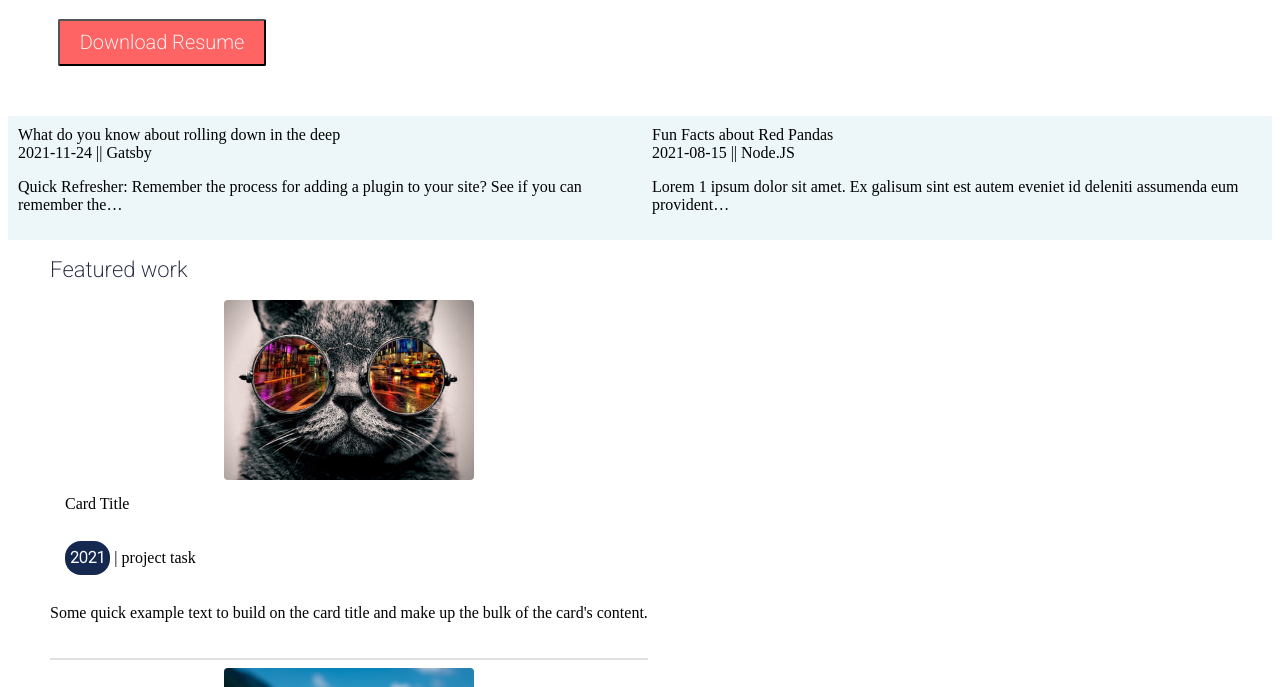
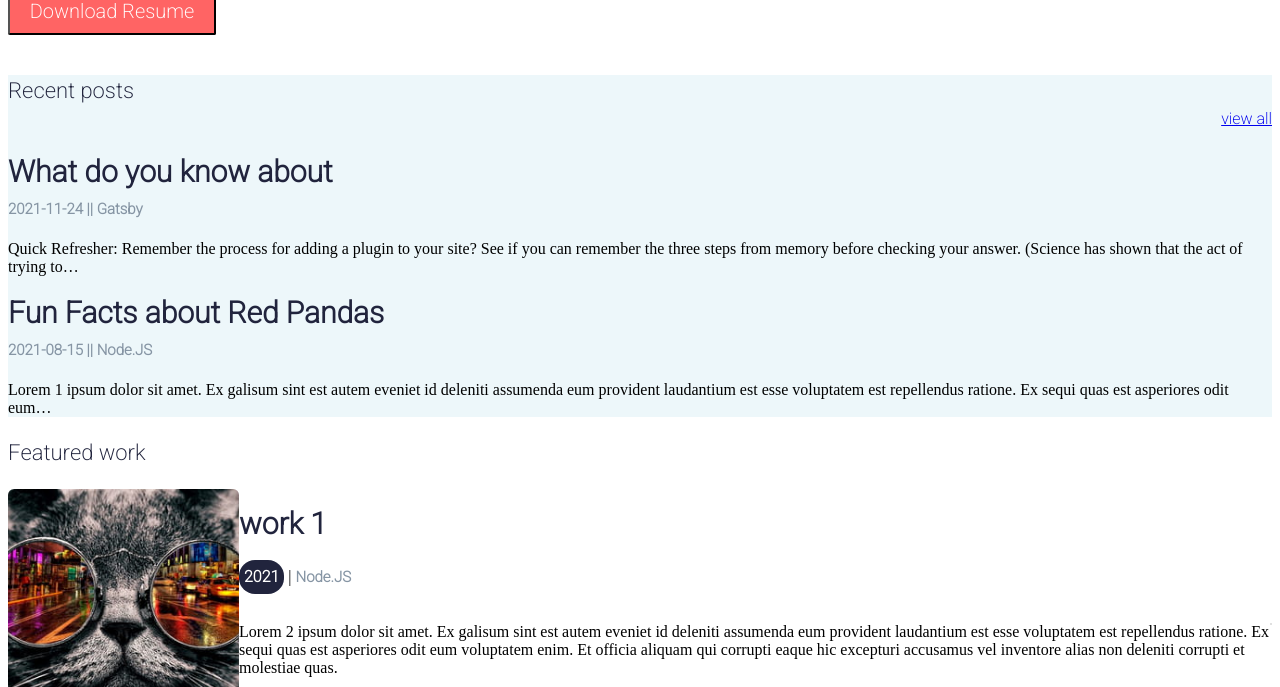
Before and after one commit to Sabri0o/Portfolio-Gatsby, a Gatsby site: page / in a window 1280 px wide. Shown: the part 691-1378 px from the top of the page. Built offline with nearby package versions, Linux system fonts and the light colour scheme; Gatsby itself is replaced by a stand-in of ours.

Commit message:
styling home adding external links download button

```diff
--- a/blog/my-second-post.mdx
+++ b/blog/my-second-post.mdx
@@ -1,5 +1,5 @@
 ---
-title: "What do you know about rolling down in the deep"
+title: "What do you know about"
 date: "2021-11-24"
 topic: "Gatsby"
 
--- a/featuredWorks/work-1/index.mdx
+++ b/featuredWorks/work-1/index.mdx
@@ -1,9 +1,14 @@
 ---
-title: "work 2"
+title: "work 1"
 date: "2021-08-15"
 topic: "Node.JS"
 work_image: "./imgCard.png"
-
+github : "https://github.com/Sabri0o"
+workUrl : "https://github.com/Sabri0o"
+description : "Lorem 2 ipsum dolor sit amet. Ex galisum sint est autem eveniet id
+deleniti assumenda eum provident laudantium est esse voluptatem est
+repellendus ratione. Ex sequi quas est asperiores odit eum
+voluptatem enim. Et officia aliquam qui corrupti eaque hic excepturi
+accusamus vel inventore alias non deleniti corrupti et molestiae
+quas."
 ---
-
-Lorem 1 ipsum dolor sit amet. Ex galisum sint est autem eveniet id
--- a/featuredWorks/work-2/index.mdx
+++ b/featuredWorks/work-2/index.mdx
@@ -1,8 +1,14 @@
 ---
-title: "work 1"
+title: "work 2"
 date: "2021-08-15"
-topic: "Node.JS"
+topic: "Node.JS, Gatsby"
 work_image: "./photo-work2.jpg"
+github : "https://github.com/Sabri0o"
+workUrl : "https://github.com/Sabri0o"
+description : "Lorem 2 ipsum dolor sit amet. Ex galisum sint est autem eveniet id
+deleniti assumenda eum provident laudantium est esse voluptatem est
+accusamus vel inventore alias non deleniti corrupti et molestiae
+voluptatem enim. Et officia aliquam qui corrupti eaque hic excepturi
+accusamus vel inventore alias non deleniti corrupti et molestiae
+quas."
 ---
-
-Lorem 1 ipsum dolor sit amet. Ex galisum sint est autem eveniet id
--- a/featuredWorks/work-3/index.mdx
+++ b/featuredWorks/work-3/index.mdx
@@ -1,9 +1,12 @@
 ---
-title: "work 1"
+title: "work 3"
 date: "2019-08-15"
-topic: "Node.JS"
+topic: "Node.JS, React.JS"
 work_image: "./photo3.jpg"
-
+github : "https://github.com/Sabri0o"
+workUrl : "https://github.com/Sabri0o"
+description : "Lorem 1 ipsum dolor sit amet. Ex galisum sint est autem eveniet id Lorem 1 ipsum dolor sit amet. Ex galisum sint est autem eveniet id
+Lorem 1 ipsum dolor sit amet. Ex galisum sint est autem eveniet id
+Lorem 1 ipsum dolor sit amet. Ex galisum sint est autem eveniet id
+"
 ---
-
-Lorem 1 ipsum dolor sit amet. Ex galisum sint est autem eveniet id
--- a/featuredWorks/work-4/index.mdx
+++ b/featuredWorks/work-4/index.mdx
@@ -1,8 +1,9 @@
 ---
-title: "work 1"
+title: "work 4"
 date: "2018-08-15"
-topic: "Node.JS"
+topic: "Node.JS, React.JS"
 work_image: "./images.jpg"
+github : "https://github.com/Sabri0o"
+workUrl : "https://github.com/Sabri0o"
+description : "Lorem 1 ipsum dolor sit amet. Ex galisum sint est autem eveniet id"
 ---
-
-Lorem 1 ipsum dolor sit amet. Ex galisum sint est autem eveniet id
--- a/src/components/layout.js
+++ b/src/components/layout.js
@@ -46,10 +46,7 @@ const Layout = ({ pageTitle, children }) => {
           </li>
         </ul>
       </nav>
-      <main>
-        <h1>{pageTitle}</h1>
-        {children}
-      </main>
+      <div>{children}</div>
       <footer className={footerStyle}>
         <div>
           <div className={social_logos}>
--- a/src/pages/index.js
+++ b/src/pages/index.js
@@ -1,86 +1,101 @@
 import React from "react";
 import Layout from "../components/layout";
-import { Col, Card, Row } from "react-bootstrap";
+import { Col, Card, Row, Container } from "react-bootstrap";
 import Info from "./info";
 import { Link, graphql } from "gatsby";
 import { GatsbyImage, getImage } from "gatsby-plugin-image";
+import { FontAwesomeIcon } from "@fortawesome/react-fontawesome";
+import { faGithub } from "@fortawesome/free-brands-svg-icons";
+import { faLink } from "@fortawesome/free-solid-svg-icons";
 
-// const containerStyle = {
-//   display: "flex",
-//   justifyContent: "center",
-//   padding: "30px",
-// };
+const recentPostStyle = {
+  fontFamily: "Heebo",
+  fontStyle: "normal",
+  fontWeight: "normal",
+  fontSize: "22px",
+  color: "#21243D",
+  justifyContent: "flex-start",
+};
 
-// const recentPostStyle = {
-//   fontFamily: "Heebo",
-//   fontStyle: "normal",
-//   fontWeight: "normal",
-//   fontSize: "22px",
-//   color: "#21243D",
-// };
-
-// const viewAll = {
-//   display: "flex",
-//   justifyContent: "flex-end",
-//   fontFamily: "Heebo",
-//   fontStyle: "normal",
-//   fontWeight: "normal",
-//   fontSize: "16px",
-//   color: "#00A8CC",
-// };
-
-// const cardStyle = {
-//   Radius: "4px",
-// };
-// const center = {
-//   display: "flex",
-//   justifyContent: "center",
-//   alignItems: "center",
-// };
+const viewAll = {
+  display: "flex",
+  justifyContent: "flex-end",
+  fontFamily: "Heebo",
+  fontStyle: "normal",
+  fontWeight: "normal",
+  fontSize: "16px",
+  color: "#00A8CC",
+};
 
 const featuredWork = {
   fontFamily: "Heebo",
   fontStyle: "normal",
   fontWeight: "normal",
   fontSize: "22px",
-  lineHeight: "60px",
   color: "#21243D",
+  justifyContent: "flex-start",
+};
+
+const postCardStyle = {
+  Radius: "4px",
+};
+
+const postCardHeader = {
+  marginTop: "20px",
+  marginBottom: "20px",
+};
+
+const postCardRow = {
+  marginBottom: "20px",
 };
 
 const imageStyle = {
-  width: "250px",
-  height: "180px",
-  borderRadius: "4px",
+  width: "100%",
+  height: "250px",
+  borderRadius: "6px",
 };
 
-const containerStyle = {
+const workCardRow = {
   display: "flex",
+  alignItems: "center",
+};
+
+const workImage = {
+  display: "flex",
+  alignItems: "center",
   justifyContent: "center",
 };
 
-// const center = {
-//   display: "flex",
-//   justifyContent: "center",
-//   alignItems: "center",
-//   marginTop: "10px",
-// };
-
-const spacing = {
-  margin: "15px",
-};
-
 const dateStyle = {
-  width: "70",
+  width: "40",
   height: "20",
-  background: "#142850",
+  background: "#21243D",
   borderRadius: "16px",
   fontFamily: "Heebo",
   fontStyle: "normal",
   fontWeight: "900",
-  fontSize: "18",
+  fontSize: "16",
   lineHeight: "60px",
   color: "#FFFFFF",
   padding: "5px",
+};
+
+const title = {
+  fontFamily: "Heebo",
+  fontStyle: "normal",
+  fontWeight: "bold",
+  fontSize: "30px",
+  lineHeight: "44px",
+  color: "#21243D",
+};
+
+const topic = {
+  fontFamily: "Heebo",
+  fontStyle: "normal",
+  fontWeight: "bold",
+  fontSize: "15px",
+  lineHeight: "29px",
+  color: "#8695A4",
 };
 
 export default function Home({ data }) {
@@ -91,37 +106,31 @@ export default function Home({ data }) {
     .filter((data) => data.parent.sourceInstanceName === "featuredWorks")
     .slice(0, 3);
 
-  console.log(data);
   return (
     <Layout>
       <Info />
-      <div style={{ backgroundColor: "#EDF7FA", width: "auto" }}>
-        <div style={containerStyle}>
-          {/* <div
-            style={{
-              display: "flex",
-              alignContent: "center",
-              height: "40px",
-            }}
-          >
-            <span style={recentPostStyle}>Recent posts</span>
-          </div>
-          <div style={{ padding: "5px", height: "40px" }}>
-            <Link to="/blog" style={viewAll}>
-              view all
-            </Link>
-          </div> */}
-
+      <div style={{ backgroundColor: "#EDF7FA" }}>
+        <Container style={{ marginTop: "20px" }}>
+          <Row>
+            <Row style={postCardHeader}>
+              <Col style={recentPostStyle}>Recent posts</Col>
+              <Col style={viewAll}>
+                <Link to="/blog">view all</Link>
+              </Col>
+            </Row>
+            <Row style={postCardRow}>
               {posts.map((post) => (
-            <Col key={post.slug} style={{ padding: "10px" }}>
+                <Col key={post.slug}>
                   <Link
                     to={`/blog/${post.slug}`}
                     style={{ color: "inherit", textDecoration: "none" }}
                   >
-                <Card>
+                    <Card style={postCardStyle}>
                       <Card.Body>
-                    <Card.Title>{post.frontmatter.title} </Card.Title>
-                    <Card.Subtitle>
+                        <Card.Title style={title}>
+                          {post.frontmatter.title}{" "}
+                        </Card.Title>
+                        <Card.Subtitle style={topic}>
                           {post.frontmatter.date} || {post.frontmatter.topic}
                         </Card.Subtitle>
                         <Card.Text>{post.excerpt}</Card.Text>
@@ -130,61 +139,64 @@ export default function Home({ data }) {
                   </Link>
                 </Col>
               ))}
+            </Row>
+          </Row>
+        </Container>
       </div>
-      </div>
-      <div
-        style={{
-          display: "flex",
-          alignContent: "center",
-          marginLeft: "42px",
-        }}
-      >
+      <Container style={{ marginTop: "20px" }}>
+        <Row>
           <span style={featuredWork}> Featured work</span>
-      </div>
+        </Row>
+      </Container>
 
       {works.map((work) => {
         let image = getImage(work.frontmatter.work_image);
         return (
-          <div
-            style={{
-              display: "flex",
-              alignContent: "center",
-              marginLeft: "42px",
-            }}
-          >
-            <Row>
-              <Col md={4} style={containerStyle}>
-                {/* <Image style={imageStyle} src={img} /> */}
-                {/* <StaticImage
-                  alt="My profile photo"
-                  src="../images/imgCard.png"
-                  style={imageStyle}
-                /> */}
-                <GatsbyImage
-                  style={imageStyle}
-                  image={image}
-                  // alt={data.mdx.frontmatter.hero_image_alt}
+          <Container key={work.slug} style={{ marginTop: "20px" }}>
+            <Row style={workCardRow}>
+              <Col md={4} style={workImage}>
+                <GatsbyImage style={imageStyle} image={image} alt="" />
+              </Col>
+              <Col md={8}>
+                <Card.Body>
+                  <Card.Title style={title}>
+                    {work.frontmatter.title}
+                  </Card.Title>
+                  <Card.Subtitle>
+                    {
+                      <span style={dateStyle}>
+                        {work.frontmatter.date.split("-")[0]}
+                      </span>
+                    }
+                    {` | `}
+                    <span style={topic}>{work.frontmatter.topic}</span>
+                  </Card.Subtitle>
+                  <Card.Text>{work.frontmatter.description}</Card.Text>
+                  <Card.Subtitle>
+                    {" "}
+                    <a href={work.frontmatter.github} target="_blank"  rel="noreferrer" >
+                      <FontAwesomeIcon
+                        icon={faGithub}
+                        size="2x"
+                        style={{ color: "#21243D" }}
                       />
-              </Col>
-              <Col md={8} style={containerStyle}>
-                <Card.Body>
-                  <Card.Title style={spacing}>Card Title</Card.Title>
-                  <Card.Subtitle style={spacing}>
-                    {<span style={dateStyle}>2021</span>}
+                    </a>
                     {` | `}
-                    {<span>project task</span>}
+                    <a href={work.frontmatter.workUrl} target="_blank"  rel="noreferrer" >
+                      <FontAwesomeIcon
+                        icon={faLink}
+                        size="2x"
+                        style={{ color: "#21243D" }}
+                      />
+                    </a>
                   </Card.Subtitle>
-                  <Card.Text>
-                    Some quick example text to build on the card title and make
-                    up the bulk of the card's content.
-                  </Card.Text>
                 </Card.Body>
               </Col>
               <Row style={{ marginTop: "20px" }}>
                 <hr style={{ border: "1px solid #E0E0E0" }} />
               </Row>
             </Row>
-          </div>
+          </Container>
         );
       })}
     </Layout>
@@ -195,7 +207,7 @@ export const query = graphql`
   query {
     allMdx(sort: { fields: frontmatter___date, order: DESC }) {
       nodes {
-        excerpt(pruneLength: 100)
+        excerpt(pruneLength: 200)
         slug
         parent {
           ... on File {
@@ -204,8 +216,11 @@ export const query = graphql`
         }
         frontmatter {
           date
+          github
+          workUrl
           title
           topic
+          description
           work_image {
             id
             childImageSharp {
--- a/src/pages/info.js
+++ b/src/pages/info.js
@@ -1,7 +1,7 @@
 import React from "react";
-import { Row, Col } from "react-bootstrap";
-import { StaticImage } from 'gatsby-plugin-image'
-
+import { Row, Col, Container } from "react-bootstrap";
+import { StaticImage } from "gatsby-plugin-image";
+import downloadFile from "../../downloadResume/curriculum-vitae.pdf";
 
 const imageStyle = {
   width: 200,
@@ -16,7 +16,7 @@ const center = {
   alignItems: "center",
 };
 
-const h2 = {
+const h2Style = {
   fontFamily: "Heebo",
   fontStyle: "normal",
   fontWeight: "bold",
@@ -24,7 +24,7 @@ const h2 = {
   color: "#21243D",
 };
 
-const p = {
+const pStyle = {
   fontFamily: "Heebo",
   fontStyle: "normal",
   fontWeight: "normal",
@@ -44,7 +44,6 @@ const buttonStyle = {
   fontweight: "500",
   fontSize: "20px",
   lineHeight: "29px",
-
   color: "#FFFFFF",
 };
 
@@ -55,32 +54,33 @@ const tab = {
 
 export default function Info() {
   return (
-    <div style={{ padding: "50px" }}>
+    <Container style={{ marginTop: "100px" }}>
       <Row>
         <Col md={8}>
-          <h2 style={h2}>Hi, my name is Sabri,</h2>
-          <h2 style={h2}>A motivated junior fullstack web developer,</h2>
-
-          <p style={p}>
+          <h2 style={h2Style}>Hi, my name is Sabri,</h2>
+          <h2 style={h2Style}>A motivated junior fullstack web developer,</h2>
+          <p style={pStyle}>
             <span style={tab}></span>a problem solver and a quick thinker. I am
             dedicated to my own continuous self-development, I enjoy working
-            closely with others <br /> and I am a detail-oriented person with a
-            good methodology to overcome roadblocks. I am looking to work in a
+            closely with others and I am a detail-oriented person with a good
+            methodology to overcome roadblocks. I am looking to work in a
             fast-paced and challenging environment where I can apply my
             knowledge.
           </p>
         </Col>
         <Col md={4} style={center}>
-        <StaticImage
-        alt="My profile photo"
-        src="../images/myProfilePhoto.jpg"
-        style={imageStyle}
-      />
+          <StaticImage
+            alt="My profile photo"
+            src="../images/myProfilePhoto.jpg"
+            style={imageStyle}
+          />
         </Col>
-        <div style={{ marginTop: "20px" }}>
+      </Row>
+      <Row style={{ marginTop: "20px", marginBottom: "40px" }}>
+        <a href={downloadFile} download>
           <button style={buttonStyle}>Download Resume</button>
-        </div>
+        </a>
       </Row>
-    </div>
+    </Container>
   );
 }
```
Also changed, not shown: src/pages/works.js (+29 -37 lines), 1 other file. Lines whose indentation alone changed are shown as unchanged.
